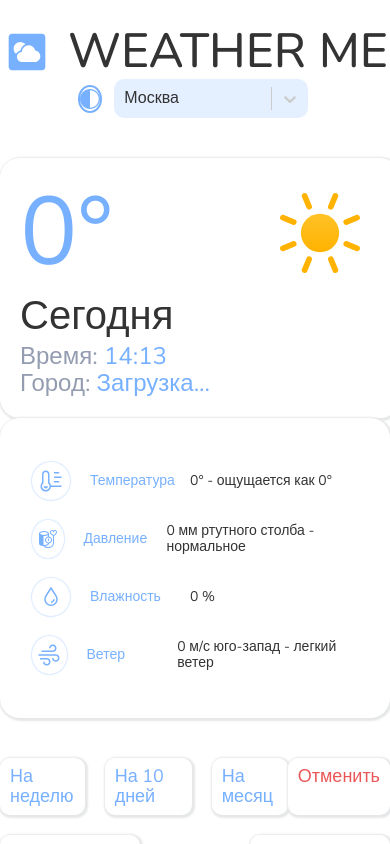
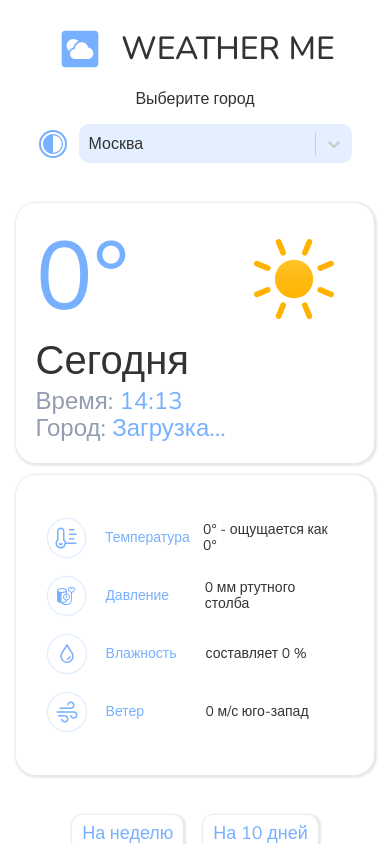
Before and after one commit to DreamerAI/Weather-Me, a React (Vite) app: page / in a window 390 px wide. Shown: the top 844 px of the page. Built offline with nearby package versions, Linux system fonts and the light colour scheme; no server answers.

Commit message:
Added: mobile version

```diff
--- a/src/pages/Home/Home.tsx
+++ b/src/pages/Home/Home.tsx
@@ -11,8 +11,9 @@ import s from './Home.module.scss'
 export const Home = () => {
 
     const dispatch = useCustomDispatch();
+    const { weather } = useCustomSelector(selectCurrentWeatherData)
 
-    const { weather } = useCustomSelector(selectCurrentWeatherData)
+
 
     useEffect(() => {
         dispatch(fetchCurrentWeather('Москва'))
--- a/src/pages/Home/components/Days/Days.module.scss
+++ b/src/pages/Home/components/Days/Days.module.scss
@@ -99,8 +99,7 @@
     }
 }
 
-.tab,
-.cancel {
+.tab {
     background: var(#{--body-background-default});
     box-shadow: var(#{--box-shadow-default});
     border-radius: $border-radiusSmall;
@@ -124,14 +123,13 @@
     }
 }
 
-.cancel {
-    color: var(#{--font-cancel-default});
-    &:active {
-        color: #fff;
-        background: var(#{--font-cancel-default});
+@media screen and (max-width: $mobile-width) {
+    .tabs {
+        justify-content: space-around;
     }
-    &:hover {
-        color: #fff;
-        background: var(#{--font-cancel-default});
+
+    .days {
+        justify-content: space-around;
+        gap: 12px;
     }
 }
--- a/src/pages/Home/components/Days/Tabs.tsx
+++ b/src/pages/Home/components/Days/Tabs.tsx
@@ -15,9 +15,6 @@ const Tabs = (props: Props) => {
         {
             value: 'На 10 дней',
         },
-        {
-            value: 'На месяц',
-        },
     ];
 
     return (
@@ -29,7 +26,6 @@ const Tabs = (props: Props) => {
                     </div>
                 ))}
             </div>
-            <div className={s.cancel}>Отменить</div>
         </div>
     )
 }
--- a/src/pages/Home/components/ThisDay/ThisDay.module.scss
+++ b/src/pages/Home/components/ThisDay/ThisDay.module.scss
@@ -50,3 +50,11 @@
         color: var(#{--font-accent-default});
     }
 }
+
+@media screen and (max-width: $mobile-width) {
+    .this__day {
+        width: 92%;
+        margin: auto;
+        margin-bottom: 12px;
+    }
+}
--- a/src/pages/Home/components/ThisDayInfo/ThisDayInfo.module.scss
+++ b/src/pages/Home/components/ThisDayInfo/ThisDayInfo.module.scss
@@ -43,5 +43,13 @@
     .indicator__value {
         font-size: $font-size-Regular;
         color: var(#{--font-primary-default});
+        overflow-wrap: break-word;
     }
 }
+
+@media screen and (max-width: $mobile-width) {
+    .this__day__info {
+        width: 92%;
+        margin: auto;
+    }
+}
--- a/src/pages/Home/components/ThisDayInfo/ThisDayInfo.tsx
+++ b/src/pages/Home/components/ThisDayInfo/ThisDayInfo.tsx
@@ -26,17 +26,17 @@ const ThisDayInfo = ({ weatherInfo }: weatherInfoProps) => {
     }, {
         icon_id: 'pressure',
         name: 'Давление ',
-        value: `${weatherInfo.main.pressure} мм ртутного столба - нормальное`,
+        value: `${weatherInfo.main.pressure} мм ртутного столба`,
 
     }, {
         icon_id: 'rainfall',
         name: 'Влажность',
-        value: `${weatherInfo.main.humidity} %`,
+        value: `составляет ${weatherInfo.main.humidity} %`,
 
     }, {
         icon_id: 'wind',
         name: 'Ветер',
-        value: `${weatherInfo.wind.speed} м/с юго-запад - легкий ветер`,
+        value: `${weatherInfo.wind.speed} м/с юго-запад`,
 
     },
     ]
--- a/src/shared/Header/Header.module.scss
+++ b/src/shared/Header/Header.module.scss
@@ -38,6 +38,10 @@
     color: var(#{--font-primary-default});
 }
 
+.select__label {
+    color: var(#{--font-primary-default});
+}
+
 .select {
     margin-left: 12px;
 }
@@ -46,12 +50,4 @@
     .header {
         flex-direction: column;
     }
-
-    .title {
-        font-size: 3rem;
-    }
-
-    .select {
-        width: 100%;
-    }
 }
--- a/src/shared/Header/Header.tsx
+++ b/src/shared/Header/Header.tsx
@@ -1,4 +1,4 @@
-import React from 'react'
+import React, { useState } from 'react'
 import Select from 'react-select'
 import { useTheme } from '../../hooks/useTheme'
 
@@ -13,6 +13,10 @@ type Props = {}
 export const Header = (props: Props) => {
 
     const theme = useTheme();
+    const [width, setWidth] = useState(window.innerWidth);
+
+    window.addEventListener('resize', () => setWidth(window.innerWidth));
+
 
     const options = [
         { value: 'city-1', label: 'Москва' },
@@ -26,7 +30,7 @@ export const Header = (props: Props) => {
         control: (styles: any) => ({
             ...styles,
             backgroundColor: theme.theme === Theme.DARK ? '#172331' : 'rgb(119, 176, 255, 0.2)',
-            width: '194px',
+            width: width <= 640 ? '70vw' : '194px',
             height: '39px',
             border: 'none',
             borderRadius: '10px',
@@ -54,6 +58,7 @@ export const Header = (props: Props) => {
                 <div className={s.logo} ><GlobalSvgSelector id='header-logo' /></div>
                 <div className={s.title}>Weather ME</div>
             </div>
+            {width <= 640 ? <p className={s.select__label}> Выберите город</p> : null}
             <div className={s.wrapper}>
                 <div className={s.theme__icon} onClick={changeTheme}><GlobalSvgSelector id='change-theme' theme={theme.theme} /></div>
                 <Select defaultValue={options[0]} className={s.select} options={options} styles={colourStyles} />
```
Also changed, not shown: src/pages/Home/components/ThisDay/ThisDayMedia.module.scss (deleted, +0 -7 lines).
